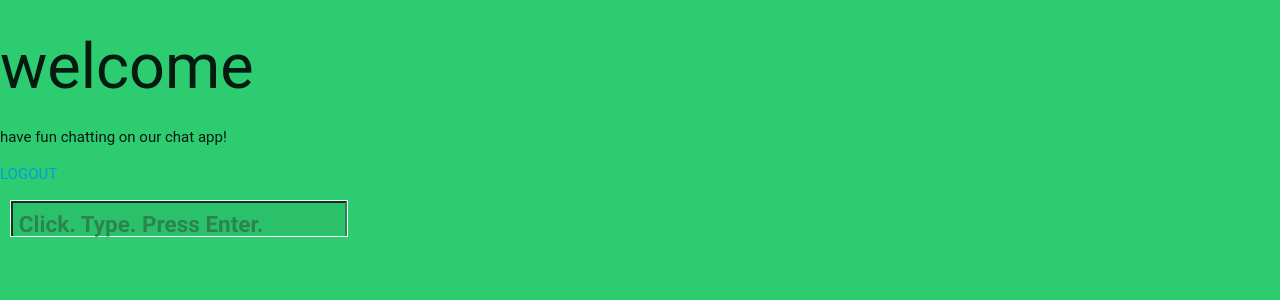
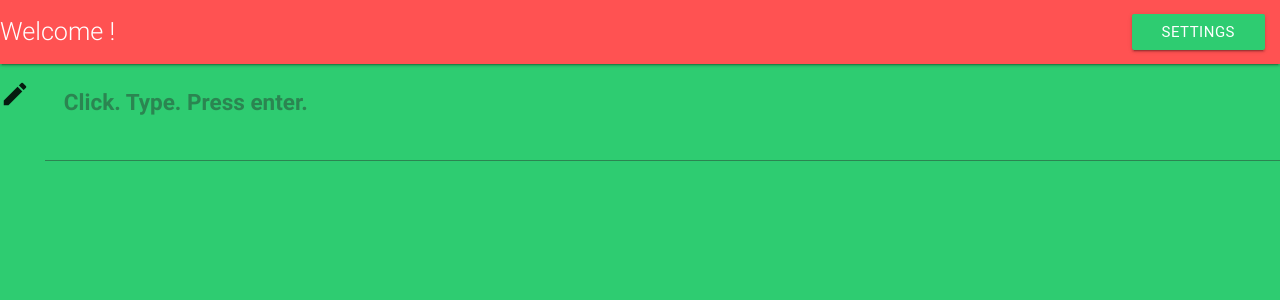
Before and after one commit to indoorConstructionMan/PHPproject, a PHP site: page /chat in a window 1280 px wide. Shown: the top 300 px of the page. Run offline with PHP 8.4, Linux system fonts and the light colour scheme; the visitor is signed in with stand-in values (Sample User, id 1); some libraries are stand-ins or nearby versions; some web fonts are replaced.

Commit message:
Just added a navbar, Edit profile has nothing. Logout works properly. The dropdown menu needs to be more clickable. No functionality implemented.

```diff
--- a/View/Chat/index.php
+++ b/View/Chat/index.php
@@ -1,13 +1,27 @@
-<h1>welcome</h1>
-<h3><?=$_SESSION['chatapp_user']->username?></h3>
-<p>have fun chatting on our chat app!</p>
-<a href="logout">LOGOUT</a>
+<nav class="nav-wrapper red accent-2 slidein-top">
 
-<form method="post" action="content" autocomplete="off" class="slidein-top-components">
-    <div class="row">
-        <div class="input-field col s12">
-            <input class="clouds-text moss-border bold flow-text" autocomplete="off" id="content" type="content" name="content" >
-            <label for="content" class="moss-text flow-text">Click.   Type.    Press Enter.</label>
-        </div>
-    </div>
-</form>
+
+    <a href="#" class="flow-text left">Welcome  <?= $_SESSION['chatapp_user']->username ?>!</a>
+
+    <ul id="nav-mobile" class="right hide-on-med-and-down">
+        <!-- Dropdown Trigger -->
+        <li><a class='dropdown-button emerald btn white-text' href='#' data-activates='dropdown1'>Settings</a></li>
+
+        <!-- Dropdown Structure -->
+        <ul id='dropdown1' class='dropdown-content emerald-text'>
+            <li><a href="#!">Edit Profile</a></li>
+            <li class="divider"></li>
+            <li><a href="logout">Logout</a></li>
+        </ul>
+    </ul>
+
+
+
+    <!---<a href="#"><i class="material-icons center-align">search</i></a>--->
+</nav>
+
+<div class="input-field col s12">
+    <i class="material-icons prefix">mode_edit</i>
+    <textarea id="textarea1" class="materialize-textarea belize-text moss-border bold flow-text"></textarea>
+    <label class="moss-text flow-text" for="textarea1">Click. Type. Press enter.</label>
+</div>
```
